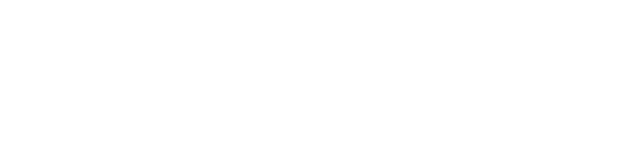
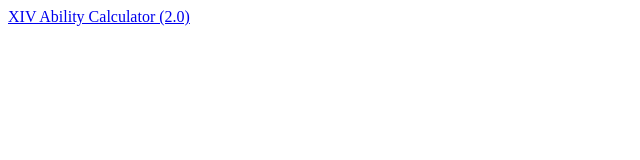
Before and after one commit to AwkwardMongoose/XIVCombatSystem, a plain HTML site: page index.html in a window 1280 px wide. Shown: the whole page, without its empty margins (0-640 px from the left). Drawn offline with Linux system fonts and the light colour scheme.

Commit message:
Update index.html

```diff
--- a/index.html
+++ b/index.html
@@ -7,6 +7,6 @@
     <title>Mongoose's Shit</title>
 </head>
 <body>
-    <div><a href="/XIV_Ability_Calculator_v2.0"></a></div>
+    <div><a href="/XIV_Ability_Calculator_v2.0">XIV Ability Calculator (2.0)</a></div>
 </body>
 </html>
```
